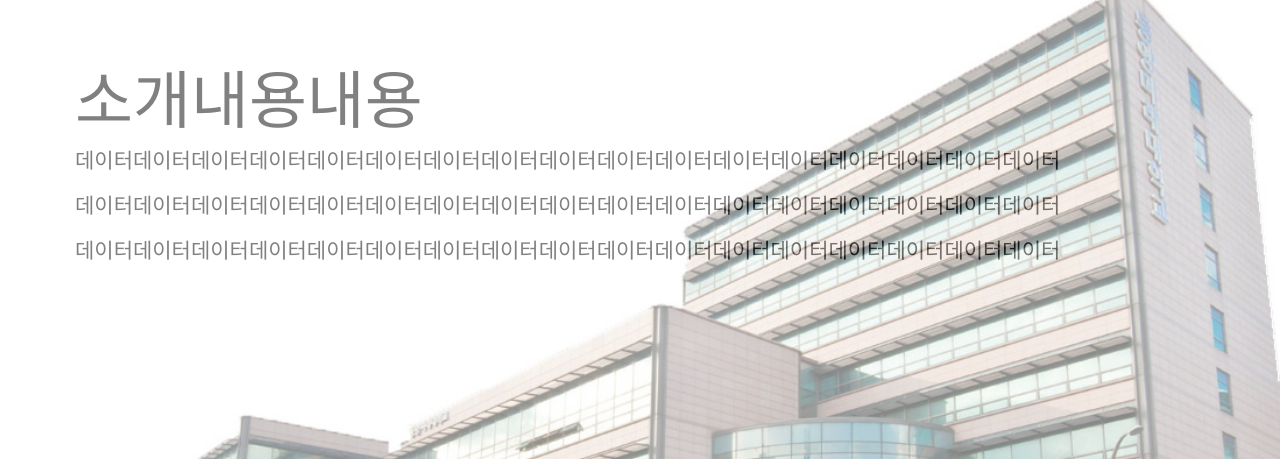
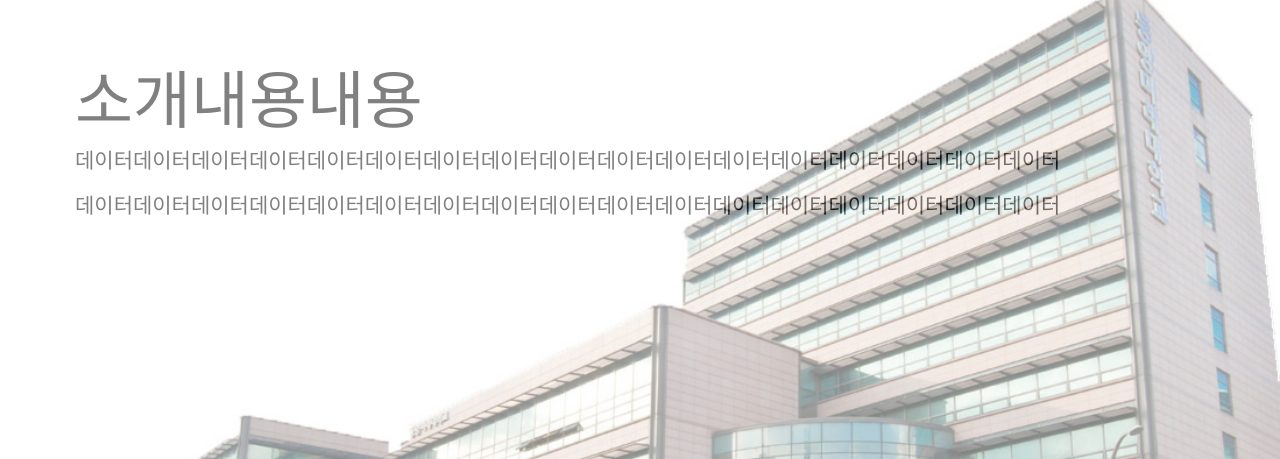
Before and after one commit to idhpaul/dongyangWEBproject, a Java web app: page /dongyangWEBproject/index.jsp in a window 1280 px wide. Shown: the part 51-510 px from the top of the page. Run offline with Tomcat 11, a stand-in JSP engine, Linux system fonts and the light colour scheme; some libraries are stand-ins or nearby versions.

Commit message:
repo test

```diff
--- a/WebContent/dongyangWEBproject/index.jsp
+++ b/WebContent/dongyangWEBproject/index.jsp
@@ -48,7 +48,6 @@
 			  <div class="animated fadeIn conetent slower">
 			  <p>데이터데이터데이터데이터데이터데이터데이터데이터데이터데이터데이터데이터데이터데이터데이터데이터데이터</p>
 			  <p>데이터데이터데이터데이터데이터데이터데이터데이터데이터데이터데이터데이터데이터데이터데이터데이터데이터</p>
-			  <p>데이터데이터데이터데이터데이터데이터데이터데이터데이터데이터데이터데이터데이터데이터데이터데이터데이터</p>
 			  </div>
 		  </div>
 	</div>
```
